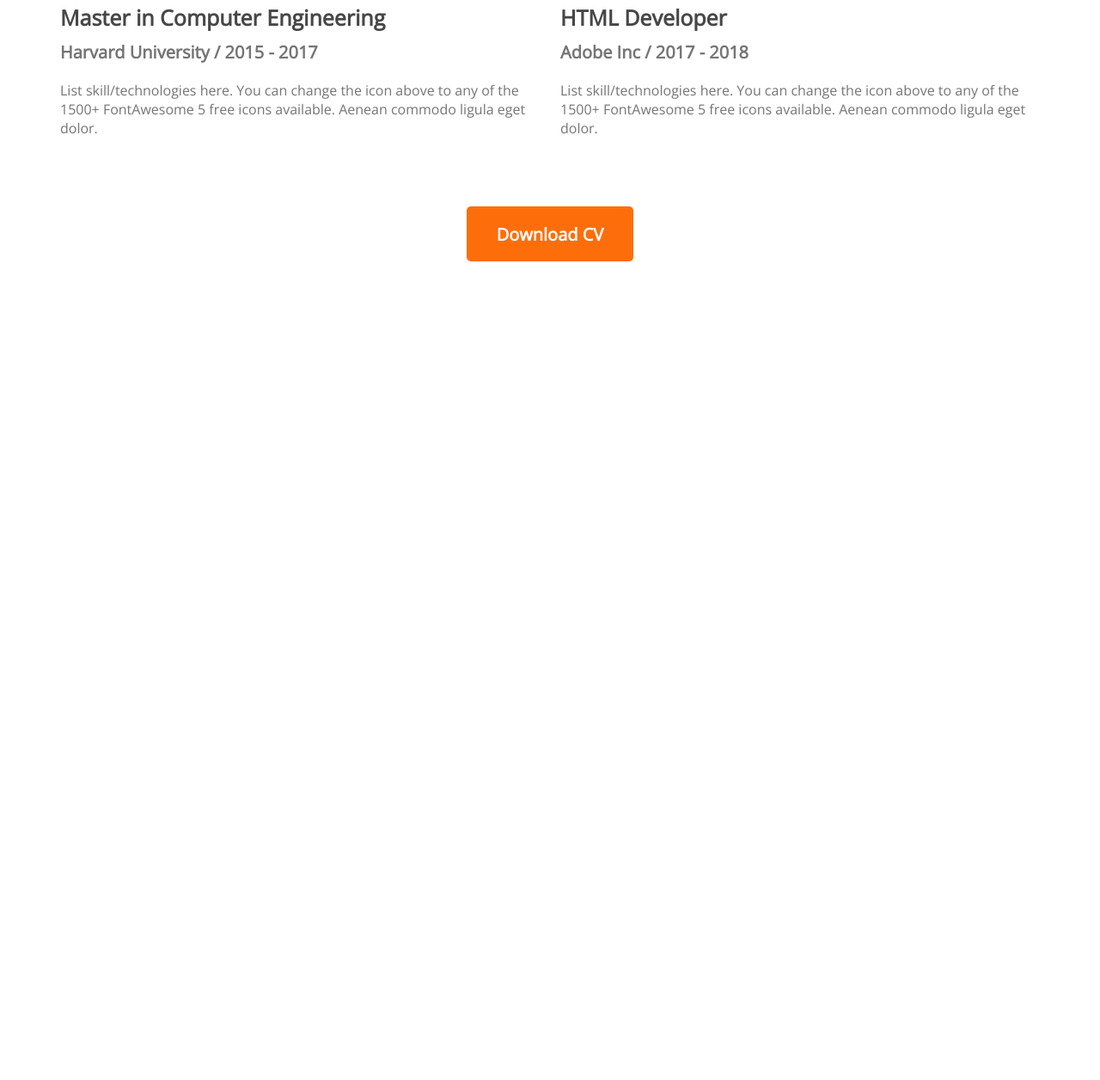
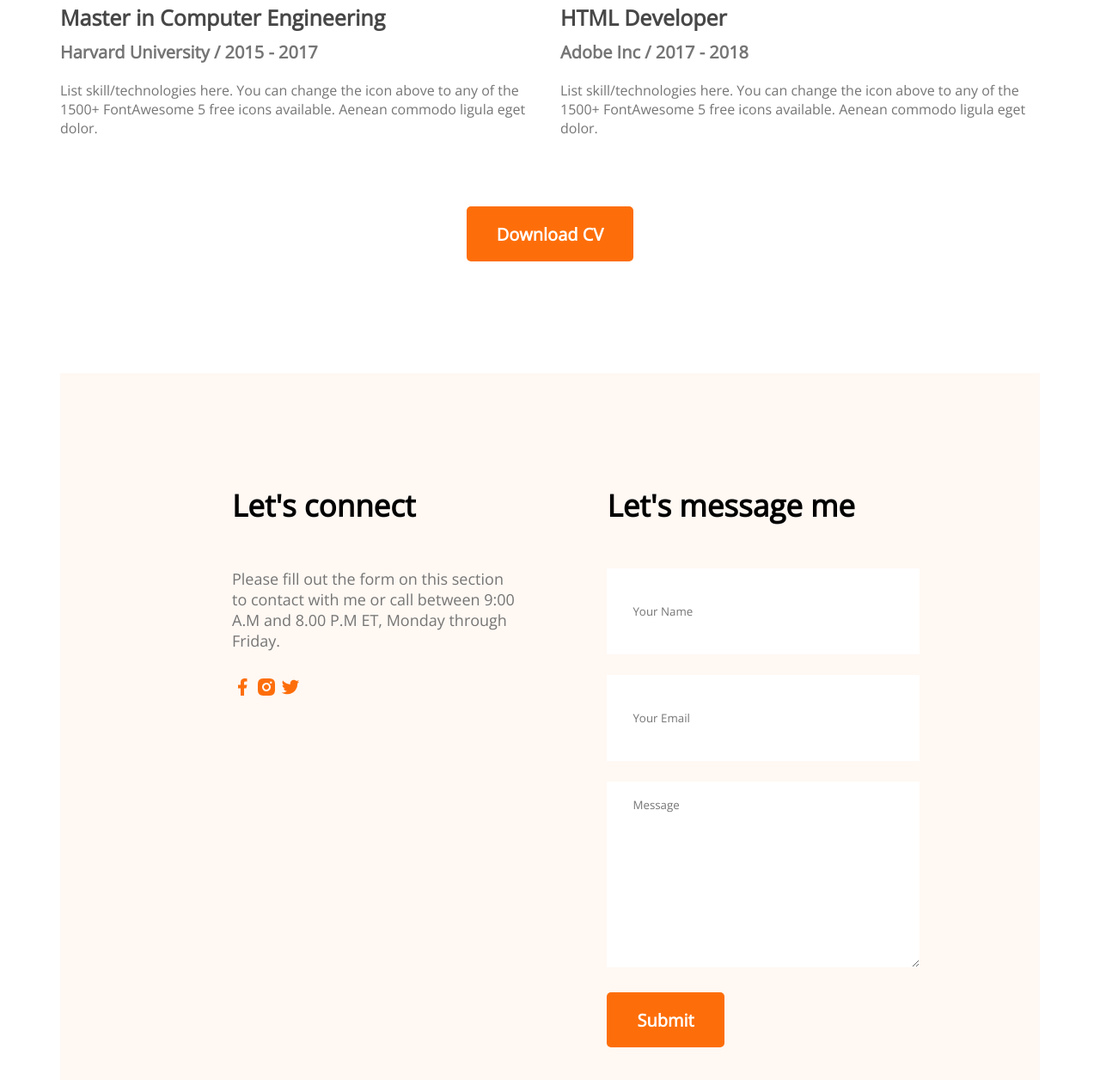
Before and after one commit to Rimon0000/developer-portfolio, a plain HTML site: page index.html in a window 1280 px wide. Shown: the part 2725-3981 px from the top of the page at 86% size. Before the commit the page ends 3029 px from the top, so only its background shows below. Drawn offline with nearby package versions, Linux system fonts and the light colour scheme.

Commit message:
contact us added

```diff
--- a/index.html
+++ b/index.html
@@ -153,6 +153,34 @@
                 <button class="btn-primary">Download CV</button>
             </div>
         </section>
+        <!-- contact section  -->
+        <section class="contact">
+            <div>
+                <h3 class="section-title">Let's connect</h3>
+                <p class="section-description">Please fill out the form on this section to contact with me
+                    or call between 9:00 A.M and 8.00 P.M ET, Monday through
+                    Friday.</p>
+                    <a href="">
+                        <img src="images/icons/facebook.png" alt="">
+                    </a>
+                    <a href="">
+                        <img src="images/icons/insta.png" alt="">
+                    </a>
+                    <a href="">
+                        <img src="images/icons/twitter.png" alt="">
+                    </a>
+            </div>
+            <div>
+                <h3 class="section-title">Let's message me</h3>
+                <form action="">
+                    <input type="text" name="name" id="" placeholder="Your Name">
+                    <input type="text" name="email" id="" placeholder="Your Email">
+                    <textarea name="" id="" cols="30" rows="10" placeholder="Message"></textarea>
+                    <input class=" btn-primary" type="submit" value="Submit">
+                </form>
+            </div>
+
+        </section>
     </main>
     <footer>
 
--- a/styles/portfolio.css
+++ b/styles/portfolio.css
@@ -164,3 +164,26 @@ section{
     margin-top: 50px;
     text-align: center;
 }
+
+ /* contact styles  */
+ .contact{
+    display: flex;
+    gap: 100px;
+    background: #FFF8F3;
+    padding: 130px 200px;
+ }
+ .contact .section-title{
+    text-align: left;
+ }
+ .contact input[type="text"], input[type="email"],textarea{
+    margin-bottom: 24px;
+    border: 0;
+    width: 100%;
+    padding: 18px 30px;
+ }
+ input{
+    height: 64px;
+ }
+ .contact a{
+    text-decoration: none;
+ }
```
